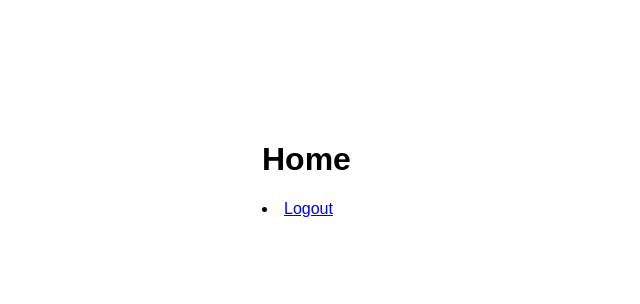
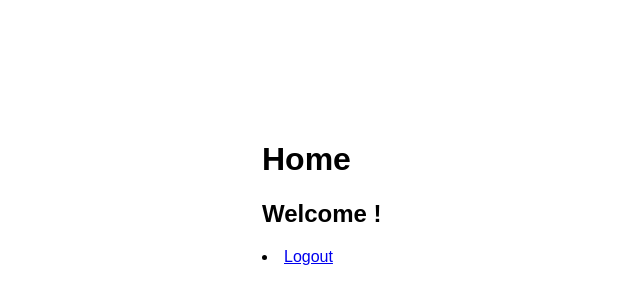
Before and after one commit to tenination/my-app, a React (Create React App) app in the folder client/: page /home in a window 1280 px wide. Shown: the top 304 px of the page, without its empty margins (270-910 px from the left). Built offline with nearby package versions, Linux system fonts and the light colour scheme; the HTML template or start-up script is replaced by a standard one.

Commit message:
formatted code to fix some linting issues....

```diff
--- a/client/src/App.jsx
+++ b/client/src/App.jsx
@@ -19,6 +19,7 @@ class App extends Component {
       password: '',
       signedUp: false,
       loggedIn: false, // eslint-disable-line
+      loggedInUsername: '',
     };
     this.handleClick = this.handleClick.bind(this);
     this.handleTest = this.handleTest.bind(this);
@@ -43,7 +44,7 @@ class App extends Component {
 
   handleSubmit(e) {
     e.preventDefault();
-    this.setState({ signedUp: false });
+    this.setState({ signedUp: false, loggedIn: false });
     console.log('Submit pressed!');
     console.log('username is:', this.state.username);
     console.log('password is:', this.state.password);
@@ -71,7 +72,7 @@ class App extends Component {
         .then((response) => {
           console.log(response.data);
           const bcryptHashMatch = response.data;
-          this.setState({ loggedIn: bcryptHashMatch }); // eslint-disable-line
+          this.setState({ loggedIn: bcryptHashMatch, loggedInUsername: this.state.username }); // eslint-disable-line
         })
         .catch((error) => {
           console.log(error);
@@ -119,7 +120,9 @@ class App extends Component {
           <Route
             path="/home"
             render={() => (
-              <Home />
+              <Home
+                username={this.state.loggedInUsername}
+              />
           )}
           />
           {signedUp && (<Redirect to="/login" />)}
--- a/client/src/Home.jsx
+++ b/client/src/Home.jsx
@@ -1,13 +1,13 @@
+/* eslint-disable */
 import React from 'react';
 import {
-  BrowserRouter as Router,
-  Route,
-  Link
+  Link,
 } from 'react-router-dom';
 
-const Home = () => (
-  <div style={{padding: '20px', margin: '100px 100px 100px 40%'}}>
+const Home = props => (
+  <div style={{ padding: '20px', margin: '100px 100px 100px 40%' }}>
     <h1>Home</h1>
+    <h2>{`Welcome ${props.username}!`}</h2>
     <li><Link to="/login">Logout</Link></li>
   </div>
 );
--- a/client/src/Login.jsx
+++ b/client/src/Login.jsx
@@ -1,12 +1,11 @@
+/* eslint-disable */
 import React from 'react';
 import {
-  BrowserRouter as Router,
-  Route,
-  Link
+  Link,
 } from 'react-router-dom';
 
-const Login = (props) => (
-  <div style={{padding: '20px', margin: '100px 100px 100px 40%'}}>
+const Login = props => (
+  <div style={{ padding: '20px', margin: '100px 100px 100px 40%' }}>
     <h1>Login</h1>
     <input type="text" onChange={props.handleUsername} /><span>Username</span>
     <br />
--- a/client/src/Signup.jsx
+++ b/client/src/Signup.jsx
@@ -1,16 +1,15 @@
+/* eslint-disable */
 import React from 'react';
 import {
-  BrowserRouter as Router,
-  Route,
-  Link
+  Link,
 } from 'react-router-dom';
 
-const Signup = (props) => (
-  <div style={{padding: '20px', margin: '100px 100px 100px 40%'}}>
+const Signup = props => (
+  <div style={{ padding: '20px', margin: '100px 100px 100px 40%' }}>
     <h1>Signup</h1>
     <input type="text" onChange={props.handleUsername} /><span>Username</span>
     <br />
-    <input  type="text" onChange={props.handlePassword} /><span>Password</span>
+    <input type="text" onChange={props.handlePassword} /><span>Password</span>
     <br />
     <button onClick={props.handleSubmit}>Submit</button>
     <li><Link to="/login">Already have an account?</Link></li>
```
